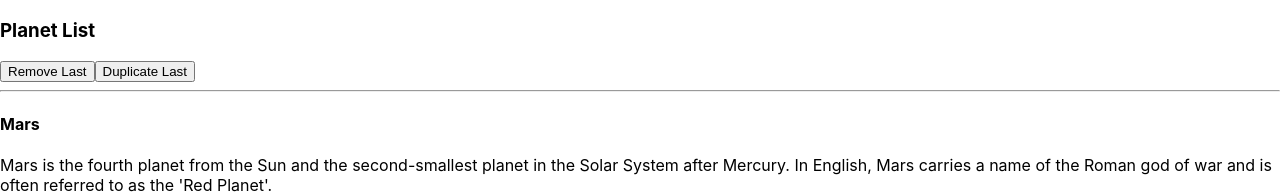
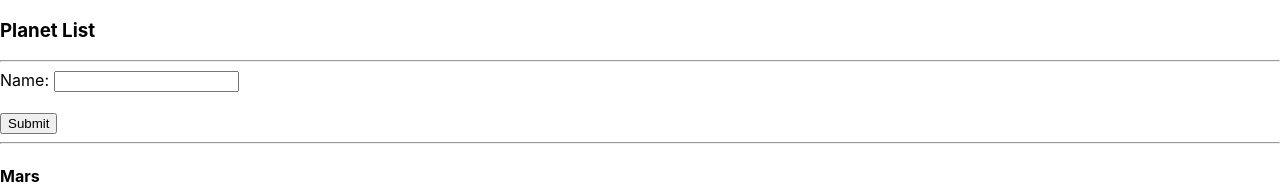
Before and after one commit to targinu/ReactJS-tutorial, a React (Create React App) app: page / in a window 1280 px wide. Shown: the top 194 px of the page. Built offline with nearby package versions, Linux system fonts and the light colour scheme.

Commit message:
criando um form controlado

```diff
--- a/src/Components/Planets/Planet/index.js
+++ b/src/Components/Planets/Planet/index.js
@@ -1,4 +1,4 @@
-import React from "react";
+import React, { useEffect, useState } from "react";
 import GrayImg from "../../shared/gray_img";
 import DescriptionWithLink from "../../shared/descriptionWithLink";
 
@@ -8,31 +8,23 @@ async function getSatellites(id) {
   return data;
 }
 
-class Planet extends React.Component {
-  constructor(props) {
-    super(props);
-    this.state = {
-      satellites: [],
-    };
-  }
+const Planet = (props) => {
+  const [satellites, setSatellites] = useState([]);
 
-  componentDidMount() {
-    getSatellites(this.props.id).then((data) => {
-      this.setState((state) => ({
-        satellites: data["satellites"],
-      }));
+  useEffect(() => {
+    getSatellites(props.id).then((data) => {
+      setSatellites(data["satellites"]);
     });
-  }
+  }, []);
 
-  render() {
   let title;
-    if (this.props.title_with_underline)
+  if (props.title_with_underline)
     title = (
       <h4>
-          <u>{this.props.name}</u>
+        <u>{props.name}</u>
       </h4>
     );
-    else title = <h4>{this.props.name}</h4>;
+  else title = <h4>{props.name}</h4>;
 
   return (
     <div>
@@ -40,20 +32,20 @@ class Planet extends React.Component {
       <div>
         {" "}
         <DescriptionWithLink
-            description={this.props.description}
-            link={this.props.link}
+          description={props.description}
+          link={props.link}
         />
       </div>
-        <GrayImg img_url={this.props.img_url} gray={this.props.gray} />
+      <GrayImg img_url={props.img_url} gray={props.gray} />
       <h4>Satélites</h4>
       <ul>
-          {this.state.satellites.map((satellite, index) =>
+        {satellites.map((satellite, index) => (
           <li key={index}>{satellite.name}</li>
-          )}
+        ))}
       </ul>
       <hr></hr>
     </div>
   );
-  }
-}
+};
+
 export default Planet;
--- /dev/null
+++ b/src/Components/Planets/form/index.js
@@ -0,0 +1,31 @@
+import React, { Fragment, useState } from "react";
+
+const Form = (props) => {
+  const [name, setName] = useState("");
+  const handleChange = (event) => setName(event.target.value);
+
+  const handleSubmit = (event) => {
+    props.addPlanet({ name: name });
+    event.preventDefault();
+  };
+
+  return (
+    <Fragment>
+      <form onSubmit={handleSubmit}>
+        <div>
+          <label htmlFor="name">Name: </label>
+          <input
+            id="name"
+            type="text"
+            value={name}
+            onChange={handleChange}
+          ></input>
+        </div>
+        <br></br>
+        <input type="submit"></input>
+      </form>
+    </Fragment>
+  );
+};
+
+export default Form;
--- a/src/Components/Planets/index.js
+++ b/src/Components/Planets/index.js
@@ -1,5 +1,6 @@
 import React, { Fragment, useState, useEffect } from "react";
 import Planet from "./Planet";
+import Form from "./form";
 
 async function getPlanets() {
   let response = await fetch("http://localhost:3000/api/planets.json");
@@ -16,22 +17,15 @@ const Planets = () => {
     });
   }, []);
 
-  const removeLast = () => {
-    let new_planets = [...planets];
-    new_planets.pop();
-    setPlanets(new_planets);
-  };
-
-  const duplicateLastPlanet = () => {
-    let last_planet = planets[planets.length - 1];
-    setPlanets([...planets, last_planet]);
+  const addPlanet = (new_planet) => {
+    setPlanets([...planets, new_planet]);
   };
 
   return (
     <Fragment>
       <h3>Planet List</h3>
-      <button onClick={removeLast}>Remove Last</button>
-      <button onClick={duplicateLastPlanet}>Duplicate Last</button>
+      <hr></hr>
+      <Form addPlanet={addPlanet}></Form>
       <hr></hr>
       {planets.map((planet, index) => (
         <Planet
```
Lines whose indentation alone changed are shown as unchanged.
